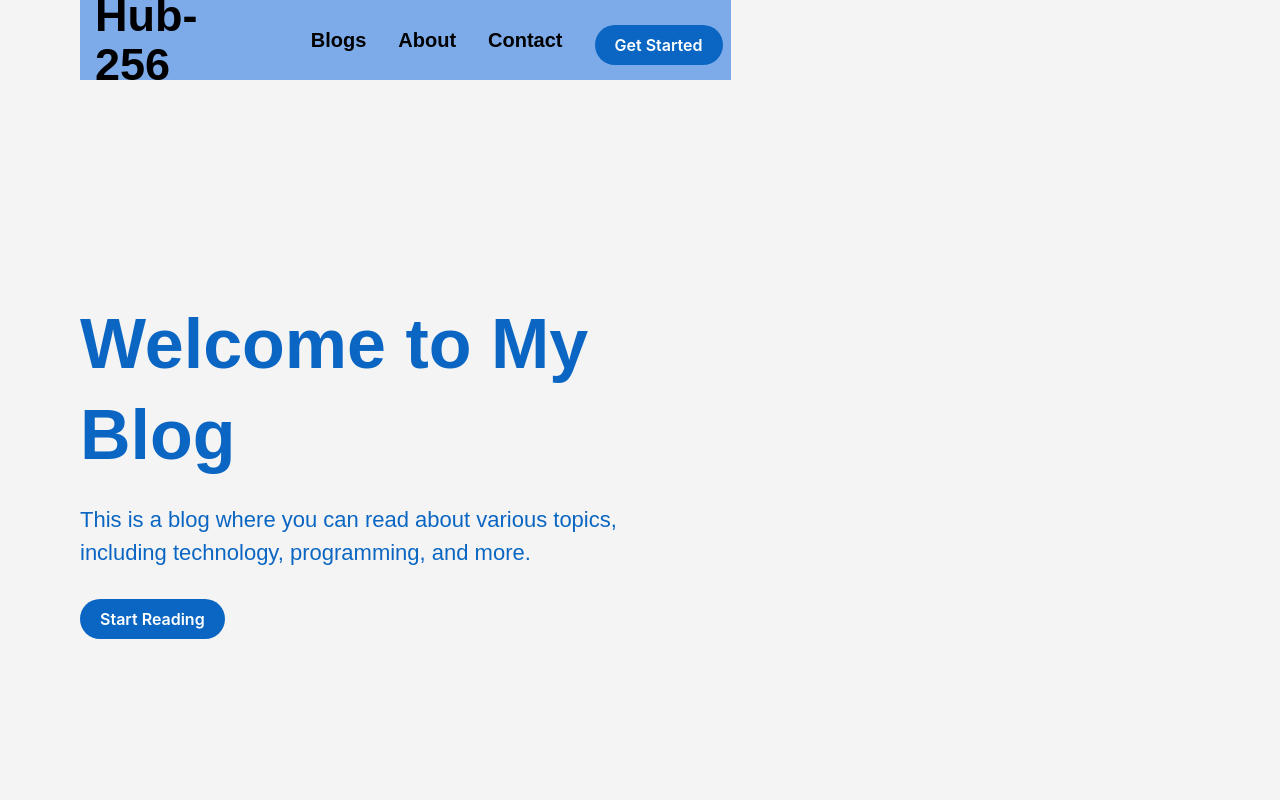
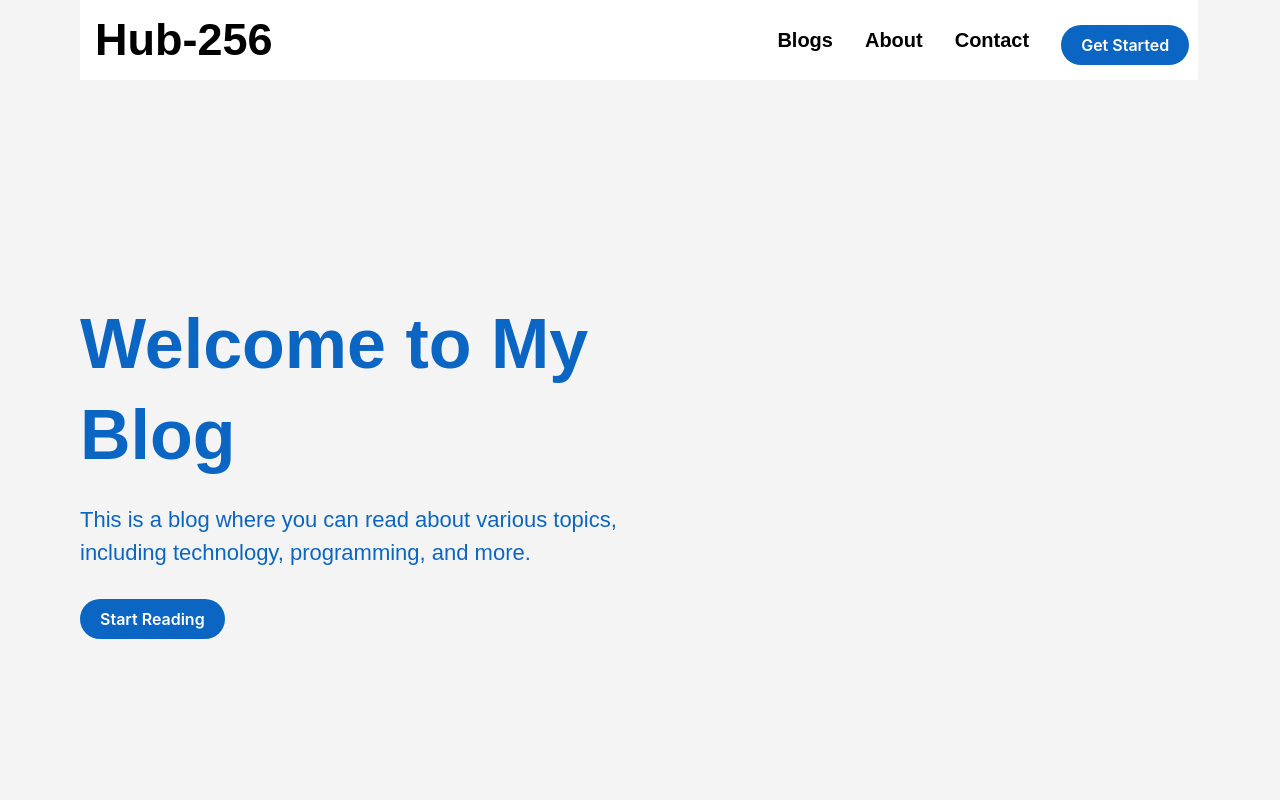
Before and after one commit to abenable/vite-project, a React (Vite) app: page / in a window 1280 px wide. Shown: the top 800 px of the page. Built offline with nearby package versions, Linux system fonts and the light colour scheme; the HTML template or start-up script is replaced by a standard one.

Commit message:
Update App.css styling

```diff
--- a/src/App.css
+++ b/src/App.css
@@ -13,15 +13,15 @@ body {
   align-items: center;
   position: fixed;
   top: 0;
-  width: max-content;
+  width: 85%;
   height: 50px;
   padding: 15px;
-  background-color: #7dabea;
+  background-color: #ffffff;
   color: rgb(0, 0, 0);
 }
 .header h1 {
   font-size: 45px;
-  width: 15%;
+  width: 20%;
 }
 
 /* Navigation Styles */
```
